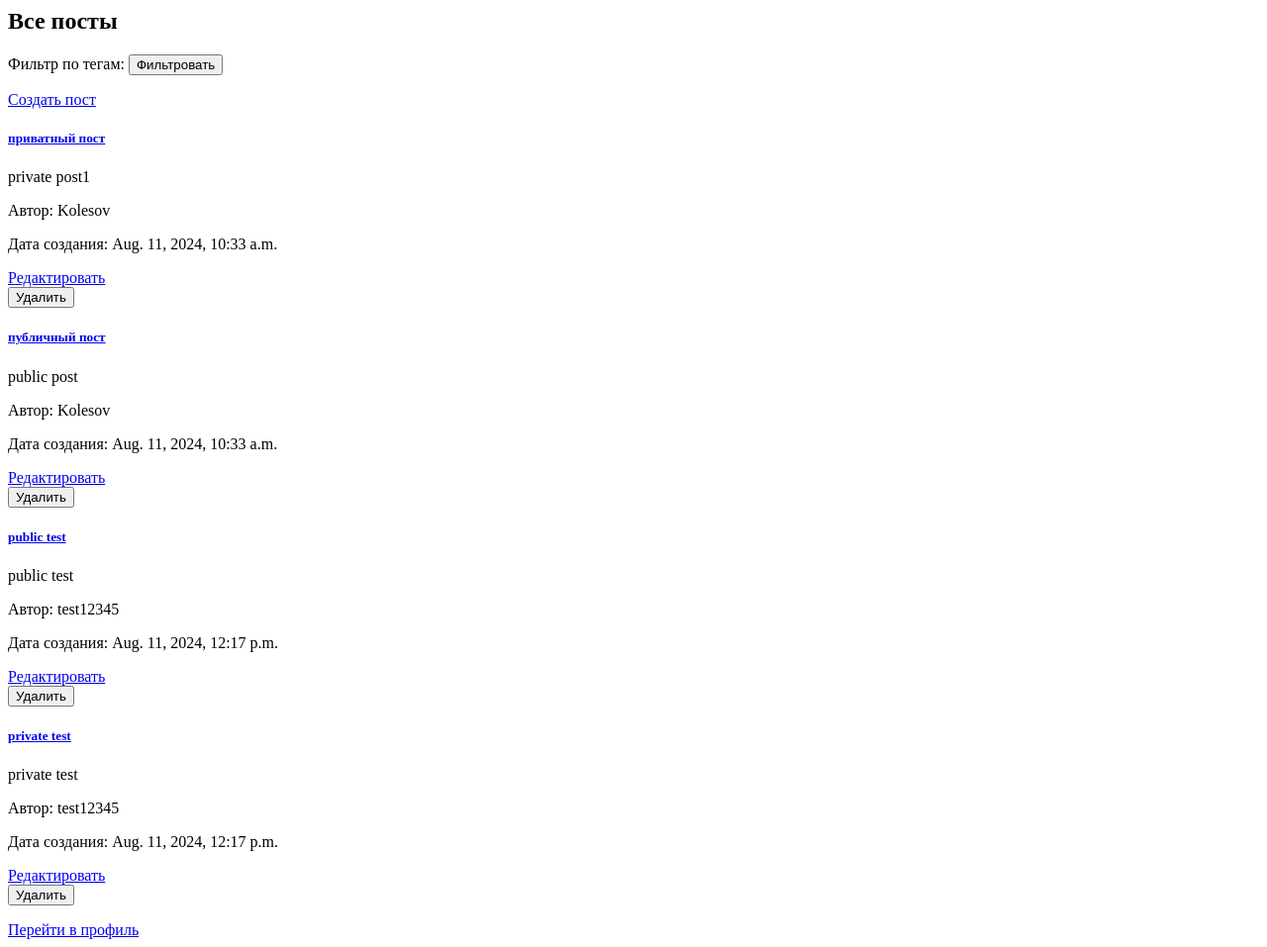
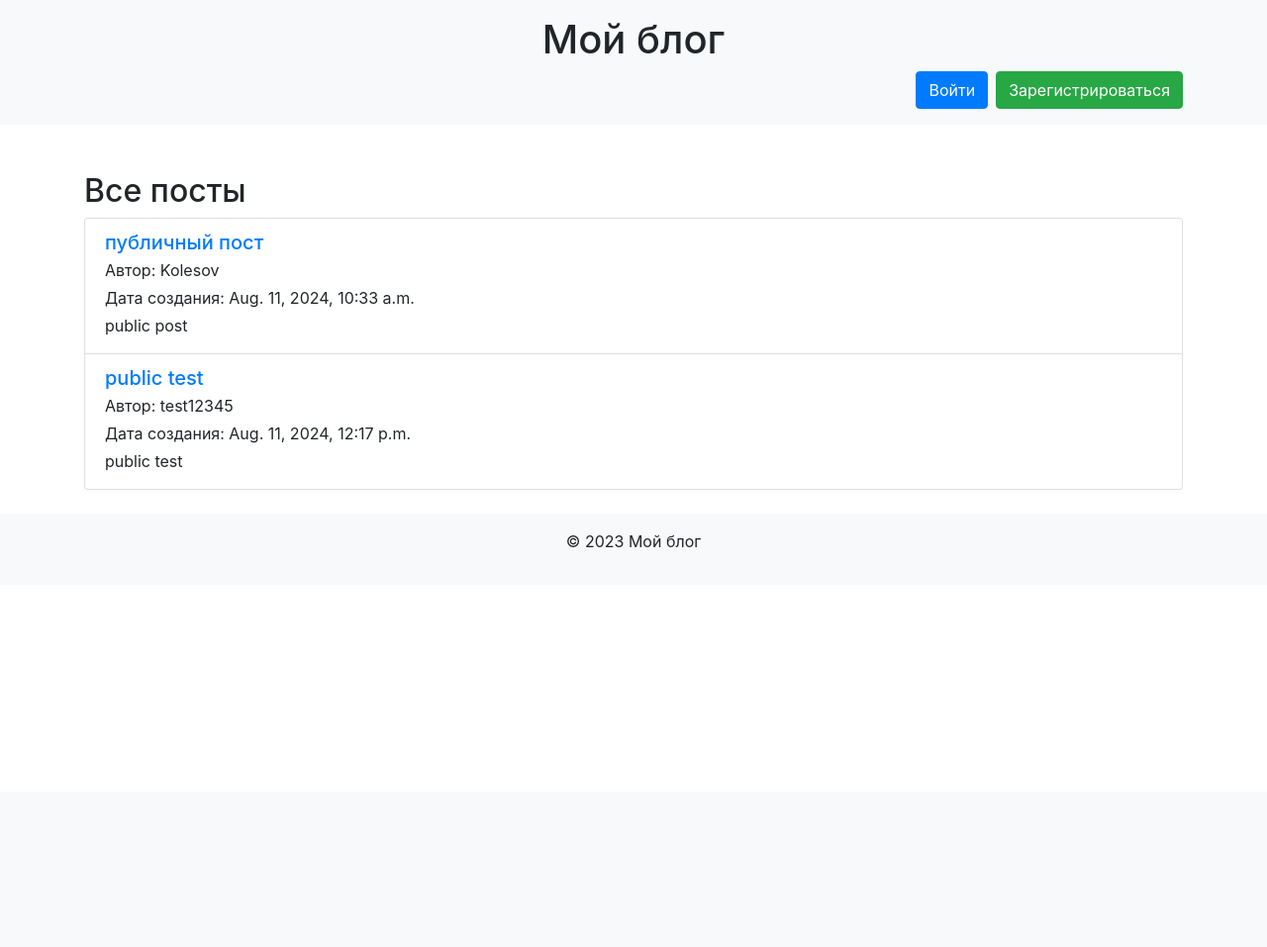
Before and after one commit to WorkAkks/blog_project, a Django app: page /post_list/ in a window 1280 px wide. Shown: the whole page at 99% size. After the commit the page ends 553 px from the top, so only its background shows below. Run offline with Django 5.2, Linux system fonts and the light colour scheme; data comes from the database, SQL or seed files in the repository; both versions use the stored data as it was after the commit; data that the repository does not hold is empty; some libraries are stand-ins or nearby versions.

Commit message:
test site

```diff
--- a/blog_project/blog/templates/blog/login.html
+++ b/blog_project/blog/templates/blog/login.html
@@ -5,6 +5,7 @@
       {% csrf_token %}
       {% for field in form %}
         <div class="form-group">
+          <br>
           {{ field.label_tag }}
           {{ field }}
           {% for error in field.errors %}
@@ -12,7 +13,6 @@
           {% endfor %}
         </div>
       {% endfor %}
-
       {% if form.non_field_errors %}
         <div class="text-danger">
           {% for error in form.non_field_errors %}
@@ -20,7 +20,7 @@
           {% endfor %}
         </div>
       {% endif %}
-
+      <br>
       <button class="form_auth_button" type="submit" name="form_auth_submit">Войти</button>
     </form>
     <a href="{% url 'home' %}" class="home-button">Домой</a>
--- a/blog_project/blog/templates/blog/post_list.html
+++ b/blog_project/blog/templates/blog/post_list.html
@@ -1,40 +1,57 @@
+<!DOCTYPE html>
+<html lang="en">
+<head>
+    <meta charset="UTF-8">
+    <meta name="viewport" content="width=device-width, initial-scale=1.0">
+    <title>{% block title %}Все посты{% endblock %}</title>
+    <link rel="stylesheet" href="https://stackpath.bootstrapcdn.com/bootstrap/4.5.2/css/bootstrap.min.css">
+</head>
+<body>
+    <header class="bg-light py-3">
+        <div class="container">
+            <h1 class="text-center">Мой блог</h1>
+            {% if user.is_authenticated %}
+            <div class="d-flex justify-content-end">
+                <a href="{% url 'profile' user.username %}" class="btn btn-info mr-2">Профиль</a>
+                <form action="{% url 'logout' %}" method="post">
+                    {% csrf_token %}
+                    <button type="submit" class="btn btn-danger">Выйти</button>
+                </form>
+            </div>
+            {% else %}
+            <div class="d-flex justify-content-end">
+                <a href="{% url 'login' %}" class="btn btn-primary mr-2">Войти</a>
+                <a href="{% url 'register' %}" class="btn btn-success">Зарегистрироваться</a>
+            </div>
+            {% endif %}
+        </div>
+    </header>
+
+    <main class="container py-4">
         {% block content %}
-  <div class="container mt-4">
+        <div class="mt-4">
             <h2>Все посты</h2>
-
-    <div class="d-flex justify-content-between align-items-center mb-4">
-      <form method="get" class="form-inline">
-        <label class="mr-2">Фильтр по тегам:</label>
-        {% for tag in tags %}
-          <div class="form-check">
-            <input class="form-check-input" type="checkbox" id="tag_{{ tag.id }}" name="tag"
-                   value="{{ tag.name }}" {% if tag.name in selected_tags %}checked{% endif %}>
-            <label class="form-check-label" for="tag_{{ tag.id }}">{{ tag.name }}</label>
-          </div>
-        {% endfor %}
-        <button type="submit" class="btn btn-primary ml-2">Фильтровать</button>
-      </form>
+            {% if user.is_authenticated %}
+            <div class="mb-4">
                 <a href="{% url 'create_post' %}" class="btn btn-success">Создать пост</a>
             </div>
-
+            {% endif %}
             {% if posts %}
-      <div class="row">
+            <div class="list-group">
                 {% for post in posts %}
-          <div class="col-md-4 mb-3">
-            <div class="card">
-              <div class="card-body">
-                <h5 class="card-title"><a href="{% url 'post_detail' post.id %}">{{ post.title }}</a></h5>
-                <p class="card-text">{{ post.text|truncatewords:20 }}</p>
-                <p class="card-text">Автор: {{ post.author }}</p>
-                <p class="card-text">Дата создания: {{ post.created_at }}</p>
+                <div class="list-group-item">
+                    <h5 class="mb-1"><a href="{% url 'post_detail' post.id %}">{{ post.title }}</a></h5>
+                    <p class="mb-1">Автор: {{ post.author }}</p>
+                    <p class="mb-1">Дата создания: {{ post.created_at }}</p>
+                    <p class="mb-1">{{ post.text|truncatewords:20 }}</p>
                     <div class="d-flex justify-content-between">
+                        {% if user.is_authenticated and post.author == user %}
                         <a href="{% url 'edit_post' post.id %}" class="btn btn-warning btn-sm">Редактировать</a>
                         <form method="post" action="{% url 'delete_post' post.id %}">
                             {% csrf_token %}
                             <button type="submit" class="btn btn-danger btn-sm">Удалить</button>
                         </form>
-                </div>
-              </div>
+                        {% endif %}
                     </div>
                 </div>
                 {% endfor %}
@@ -43,8 +60,14 @@
             <p>Постов пока нет.</p>
             {% endif %}
         </div>
+        {% endblock %}
+    </main>
 
-  <div class="text-right mt-4">
-    <a href="{% url 'profile' %}" class="btn btn-info">Перейти в профиль</a>
-  </div>
-{% endblock %}
+    <footer class="bg-light py-3 text-center">
+        <p>&copy; 2023 Мой блог</p>
+    </footer>
+    <script src="https://code.jquery.com/jquery-3.5.1.slim.min.js"></script>
+    <script src="https://cdn.jsdelivr.net/npm/popper.js@1.16.1/dist/umd/popper.min.js"></script>
+    <script src="https://stackpath.bootstrapcdn.com/bootstrap/4.5.2/js/bootstrap.min.js"></script>
+</body>
+</html>
--- a/blog_project/blog/urls.py
+++ b/blog_project/blog/urls.py
@@ -13,5 +13,6 @@
     path('edit_post/<int:post_id>/', views.edit_post, name='edit_post'),
     path('delete_post/<int:post_id>/', views.delete_post, name='delete_post'),
     path('post_detail/<int:post_id>/', views.post_detail, name='post_detail'),
+    path('view_private_post/<int:post_id>/', views.view_private_post, name='view_private_post'),
     path('add_comment/<int:post_id>/', views.add_comment, name='add_comment'),
 ]
--- a/blog_project/blog/views.py
+++ b/blog_project/blog/views.py
@@ -50,13 +50,14 @@
     return render(request, 'blog/login.html', {'form': form})
 
 
-@login_required
+
+@login_required(login_url='login')
 def user_logout(request):
     logout(request)
     return redirect('home')
 
 
-@login_required
+@login_required(login_url='login')
 def user_profile(request, username):
     user = get_object_or_404(User, username=username)
     subscriptions = Subscription.objects.filter(subscriber=user)
@@ -68,7 +69,7 @@
 
 
 
-@login_required
+@login_required(login_url='login')
 def create_post(request):
     if request.method == 'POST':
         form = PostForm(request.POST)
@@ -86,13 +87,30 @@
     return render(request, 'blog/create_post.html', {'form': form})
 
 
-@login_required
+@login_required(login_url='login')
+@login_required(login_url='login')
 def post_detail(request, post_id):
     post = get_object_or_404(Post, id=post_id)
-    if post.is_private:
-        return redirect('view_private_post', post_id=post_id)
     comments = post.comments.all()
     form = CommentForm()
+    if post.is_private:
+        if post.author == request.user or request.user in post.author.subscriptions.all():
+            if request.method == 'POST':
+                form = CommentForm(request.POST)
+                if form.is_valid():
+                    comment = form.save(commit=False)
+                    comment.post = post
+                    comment.author = request.user
+                    comment.save()
+                    return redirect('post_detail', post_id=post.id)
+            context = {
+                'post': post,
+                'comments': comments,
+                'form': form
+            }
+            return render(request, 'blog/post_detail.html', context)
+        else:
+            return render(request, 'blog/access_denied.html')
     if request.method == 'POST':
         form = CommentForm(request.POST)
         if form.is_valid():
@@ -109,14 +127,14 @@
     return render(request, 'blog/post_detail.html', context)
 
 
-@login_required
+@login_required(login_url='login')
 def get_subscription_posts(user):
     subscriptions = Subscription.objects.filter(subscriber=user)
     posts = Post.objects.filter(author__in=[sub.subscribed_to for sub in subscriptions])
     return posts
 
 
-@login_required
+@login_required(login_url='login')
 def subscribe(request, user_id):
   subscribed_to = get_object_or_404(User, pk=user_id)
   if request.user != subscribed_to:
@@ -124,7 +142,7 @@
   return redirect('user_profile', username=subscribed_to.username)
 
 
-@login_required
+@login_required(login_url='login')
 def view_private_post(request, post_id):
     post = get_object_or_404(Post, id=post_id)
     if post.is_private:
@@ -139,19 +157,18 @@
             return render(request, 'blog/post_detail.html', context)
         else:
             return render(request, 'blog/access_denied.html')
-    else:
-        comments = post.comment_set.all()
-        form = CommentForm()
-        context = {
-            'post': post,
-            'comments': comments,
-            'form': form
-        }
-        return render(request, 'blog/post_detail.html', context)
+    comments = post.comment_set.all()
+    form = CommentForm()
+    context = {
+        'post': post,
+        'comments': comments,
+        'form': form
+    }
+    return render(request, 'blog/post_detail.html', context)
 
 
 
-@login_required
+@login_required(login_url='login')
 def edit_post(request, post_id):
   post = get_object_or_404(Post, id=post_id)
   if request.user == post.author:
@@ -167,7 +184,7 @@
       return render(request, 'blog/access_denied.html')
 
 
-@login_required
+@login_required(login_url='login')
 def delete_post(request, post_id):
   post = get_object_or_404(Post, id=post_id)
   if request.user == post.author:
@@ -182,10 +199,16 @@
 def post_list(request):
     tags = Tag.objects.all()
     selected_tags = request.GET.getlist('tag')
-    if selected_tags:
-        posts = Post.objects.filter(tags__name__in=selected_tags).distinct()
+    if request.user.is_authenticated:
+        if selected_tags:
+            posts = Post.objects.filter(tags__name__in=selected_tags, author=request.user).distinct()
+        else:
+            posts = Post.objects.filter(author=request.user) | Post.objects.filter(is_private=False)
     else:
-        posts = Post.objects.all()
+        if selected_tags:
+            posts = Post.objects.filter(tags__name__in=selected_tags, is_private=False).distinct()
+        else:
+            posts = Post.objects.filter(is_private=False)
     context = {
         'posts': posts,
         'tags': tags,
@@ -193,7 +216,7 @@
     }
     return render(request, 'blog/post_list.html', context)
 
-@login_required
+@login_required(login_url='login')
 def add_comment(request, post_id):
     post = Post.objects.get(pk=post_id)
     if request.method == 'POST':
```
Also changed, not shown: blog_project/blog/templates/blog/home.html (+1 -12 lines), blog_project/blog/templates/blog/post_detail.html (+13 -4 lines), db.sqlite3. Lines whose indentation alone changed are shown as unchanged.
